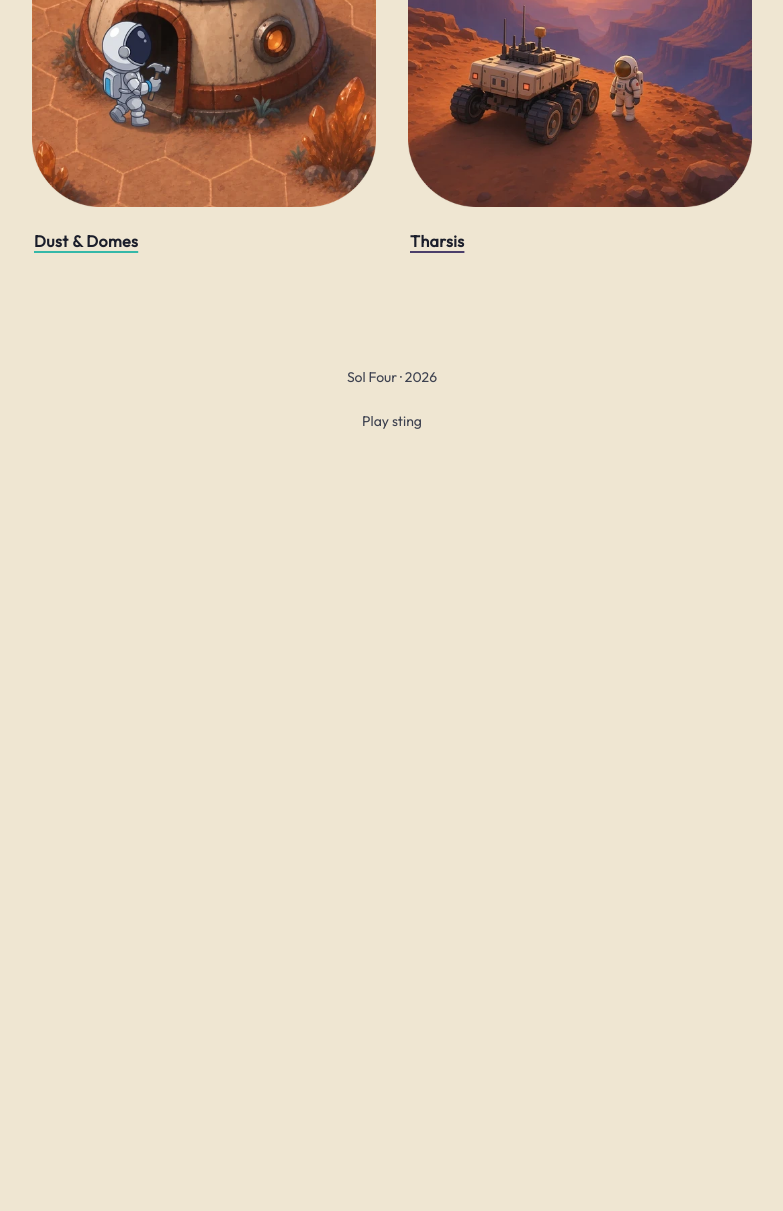
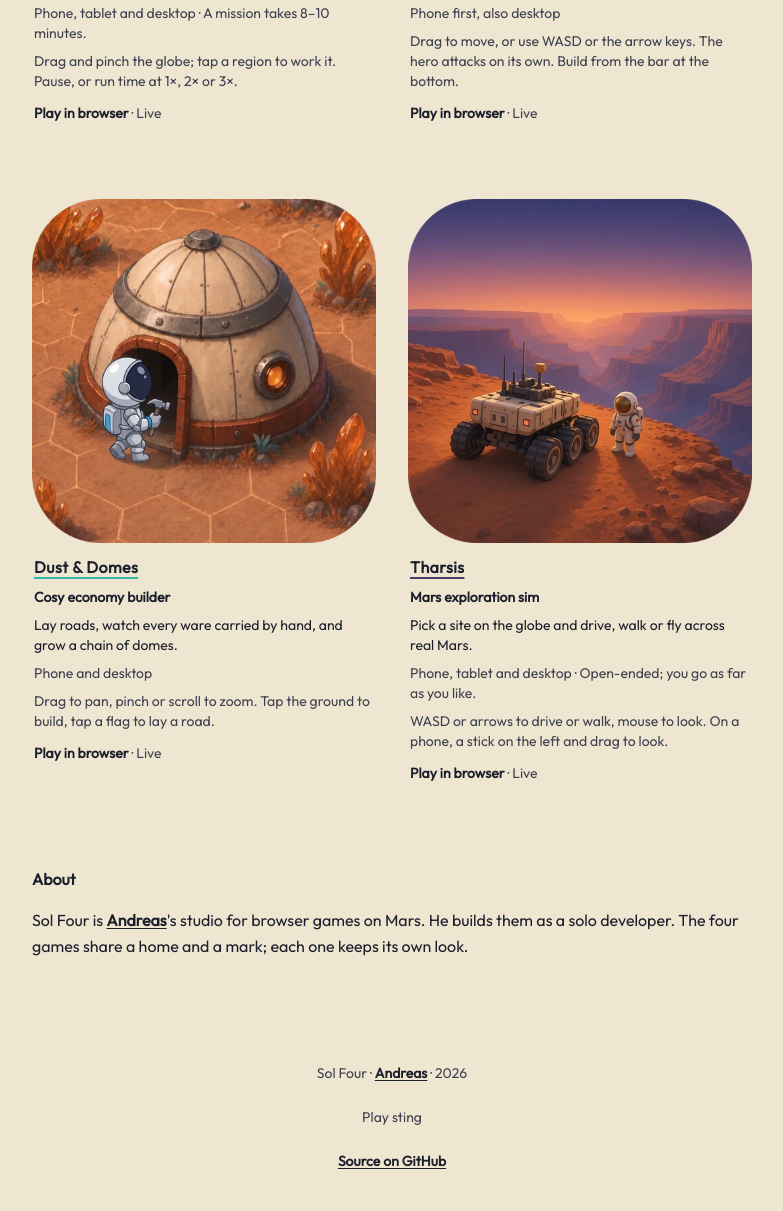
Before and after one commit to anoff/solfour, an Astro site: page / in a window 1280 px wide. Shown: the part 797-2008 px from the top of the page, without its empty margins (248-1031 px from the left). Before the commit the page ends 1280 px from the top, so only its background shows below. Built offline with nearby package versions, Linux system fonts and the light colour scheme; Astro itself is replaced by a stand-in of ours; a web font is replaced by a local one.

Commit message:
Add landing page content: pitches, genres, and About
Cards show title, genre, pitch, platform, controls, and a play label. About names Andreas and links to his GitHub. Every card still points at its planned solfour.app host.

```diff
--- a/data/games.json
+++ b/data/games.json
@@ -4,7 +4,13 @@
     "wordmark": "SOL FOUR",
     "tagline": "Four games on Mars.",
     "taglineStatus": "placeholder — Andreas to pick",
-    "url": "https://solfour.app"
+    "url": "https://solfour.app",
+    "intro": "Four browser games, each with its own style, under one studio. All of them are set on Mars, and all of them play in the browser.",
+    "authorName": "Andreas",
+    "authorUrl": "https://github.com/anoff",
+    "about": "Sol Four is Andreas's studio for browser games on Mars. He builds them as a solo developer. The four games share a home and a mark; each one keeps its own look.",
+    "sourceLabel": "Source on GitHub",
+    "sourceUrl": "https://github.com/anoff/solfour"
   },
   "games": [
     {
@@ -13,7 +19,13 @@
       "signature": "#FF7A3D",
       "url": "https://areoid.solfour.app",
       "urlStatus": "live",
-      "notes": "Planned CI host. DNS for the subdomain is Andreas's."
+      "pitch": "Seal a region of Mars, grow the bloom inside, and open the sky.",
+      "genre": "Terraforming simulator",
+      "platform": "Phone, tablet and desktop",
+      "controls": "Drag and pinch the globe; tap a region to work it. Pause, or run time at 1×, 2× or 3×.",
+      "session": "A mission takes 8–10 minutes.",
+      "playLabel": "Play in browser",
+      "statusLabel": "Live"
     },
     {
       "slug": "prospectors",
@@ -21,7 +33,12 @@
       "signature": "#4FD6E6",
       "url": "https://prospectors.solfour.app",
       "urlStatus": "live",
-      "notes": "Planned CI host. DNS for the subdomain is Andreas's."
+      "pitch": "Claim ore fields from your Hab, fly the haul home, and defend the network.",
+      "genre": "Mining and tower defence",
+      "platform": "Phone first, also desktop",
+      "controls": "Drag to move, or use WASD or the arrow keys. The hero attacks on its own. Build from the bar at the bottom.",
+      "playLabel": "Play in browser",
+      "statusLabel": "Live"
     },
     {
       "slug": "domes",
@@ -29,7 +46,12 @@
       "signature": "#35B8A8",
       "url": "https://domes.solfour.app",
       "urlStatus": "live",
-      "notes": "Planned CI host. DNS for the subdomain is Andreas's."
+      "pitch": "Lay roads, watch every ware carried by hand, and grow a chain of domes.",
+      "genre": "Cosy economy builder",
+      "platform": "Phone and desktop",
+      "controls": "Drag to pan, pinch or scroll to zoom. Tap the ground to build, tap a flag to lay a road.",
+      "playLabel": "Play in browser",
+      "statusLabel": "Live"
     },
     {
       "slug": "tharsis",
@@ -37,7 +59,13 @@
       "signature": "#4B3F6B",
       "url": "https://tharsis.solfour.app",
       "urlStatus": "live",
-      "notes": "Planned CI host. DNS for the subdomain is Andreas's."
+      "pitch": "Pick a site on the globe and drive, walk or fly across real Mars.",
+      "genre": "Mars exploration sim",
+      "platform": "Phone, tablet and desktop",
+      "controls": "WASD or arrows to drive or walk, mouse to look. On a phone, a stick on the left and drag to look.",
+      "session": "Open-ended; you go as far as you like.",
+      "playLabel": "Play in browser",
+      "statusLabel": "Live"
     }
   ]
 }
--- a/src/components/GameCard.astro
+++ b/src/components/GameCard.astro
@@ -7,6 +7,9 @@ interface Props {
 
 const { game } = Astro.props;
 const cardSrc = `/games/${game.slug}/card-512.webp`;
+const platformLine = game.session
+  ? `${game.platform} · ${game.session}`
+  : game.platform;
 ---
 
 <a
@@ -23,12 +26,20 @@ const cardSrc = `/games/${game.slug}/card-512.webp`;
     class="aspect-square h-auto w-full"
     decoding="async"
   />
-  <div class="flex min-h-11 flex-col justify-center px-0.5">
+  <div class="flex flex-col gap-2 px-0.5">
     <p class="font-semibold tracking-wide">
       <span
         class="underline decoration-2 underline-offset-4"
         style={`text-decoration-color: ${game.signature}`}>{game.name}</span
       >
     </p>
+    <p class="text-sm font-semibold text-ink">{game.genre}</p>
+    <p class="text-sm text-ink">{game.pitch}</p>
+    <p class="text-sm text-muted">{platformLine}</p>
+    <p class="text-sm text-muted">{game.controls}</p>
+    <p class="min-h-11 pt-1 text-sm font-semibold text-ink">
+      {game.playLabel}
+      <span class="font-normal text-muted"> · {game.statusLabel}</span>
+    </p>
   </div>
 </a>
--- a/src/pages/index.astro
+++ b/src/pages/index.astro
@@ -5,6 +5,9 @@ import StingButton from '../components/StingButton.astro';
 import { games, studio } from '../data/games';
 
 const year = new Date().getFullYear();
+const aboutParts = studio.about.split(studio.authorName);
+const linkClass =
+  'font-semibold text-ink underline decoration-1 underline-offset-2 outline-none focus-visible:outline-solid focus-visible:outline-2 focus-visible:outline-offset-2 focus-visible:outline-ink';
 ---
 
 <Layout>
@@ -26,11 +29,13 @@ const year = new Date().getFullYear();
         </h1>
       </div>
       <p class="mt-4 text-base text-muted sm:text-lg">{studio.tagline}</p>
+      <p class="mt-5 max-w-3xl text-base text-ink">{studio.intro}</p>
     </header>
 
-    <main class="flex-1 pb-16">
-      <h2 class="sr-only">Games</h2>
-      <ul class="grid grid-cols-1 gap-10 sm:grid-cols-2 sm:gap-x-8 sm:gap-y-12">
+    <main class="flex-1 pb-8">
+      <section>
+        <h2 class="mb-8 font-semibold">Games</h2>
+        <ul class="grid grid-cols-1 gap-12 sm:grid-cols-2 sm:gap-x-8 sm:gap-y-14">
           {
             games.map((game) => (
               <li>
@@ -39,13 +44,41 @@ const year = new Date().getFullYear();
             ))
           }
         </ul>
+      </section>
+
+      <section class="mt-16 mb-8">
+        <h2 class="mb-4 font-semibold">About</h2>
+        <p class="text-base leading-relaxed text-ink">
+          {aboutParts[0]}<a
+            href={studio.authorUrl}
+            target="_blank"
+            rel="noopener noreferrer"
+            class={linkClass}>{studio.authorName}</a
+          >{aboutParts.slice(1).join(studio.authorName)}
+        </p>
+      </section>
     </main>
 
     <footer
       class="flex flex-col items-center gap-3 py-10 text-center text-sm text-muted"
     >
-      <p>{studio.name} · {year}</p>
+      <p>
+        {studio.name} · <a
+          href={studio.authorUrl}
+          target="_blank"
+          rel="noopener noreferrer"
+          class={linkClass}>{studio.authorName}</a
+        > · {year}
+      </p>
       <StingButton />
+      <p>
+        <a
+          href={studio.sourceUrl}
+          target="_blank"
+          rel="noopener noreferrer"
+          class={linkClass}>{studio.sourceLabel}</a
+        >
+      </p>
     </footer>
   </div>
 </Layout>
--- a/tests/games.test.mjs
+++ b/tests/games.test.mjs
@@ -10,6 +10,13 @@ const tokens = JSON.parse(readFileSync(join(root, 'data/tokens.json'), 'utf8'));
 const css = readFileSync(join(root, 'src/styles/global.css'), 'utf8');
 const cardSource = readFileSync(join(root, 'src/components/GameCard.astro'), 'utf8');
 const hex = /^#[0-9A-Fa-f]{6}$/;
+
+const expectedGenres = {
+  areoid: 'Terraforming simulator',
+  prospectors: 'Mining and tower defence',
+  domes: 'Cosy economy builder',
+  tharsis: 'Mars exploration sim',
+};
 
 test('games.json has studio fields and four games', () => {
   assert.equal(typeof data.studio.name, 'string');
@@ -28,6 +35,7 @@ test('every game is a playable card on an https://*.solfour.app host', () => {
     assert.ok(hex.test(game.signature), `${game.slug} signature`);
     assert.equal(typeof game.url, 'string', `${game.slug} url`);
     assert.equal(game.urlStatus, 'live', `${game.slug} urlStatus`);
+    assert.equal(game.statusLabel, 'Live', `${game.slug} statusLabel`);
     const url = new URL(game.url);
     assert.equal(url.protocol, 'https:');
     assert.equal(url.hostname, `${game.slug}.solfour.app`);
@@ -35,10 +43,23 @@ test('every game is a playable card on an https://*.solfour.app host', () => {
   }
 });
 
+test('every game has the exact genre from the art direction', () => {
+  const seen = new Set();
+  for (const game of data.games) {
+    assert.equal(typeof game.genre, 'string', `${game.slug} genre type`);
+    assert.ok(game.genre.trim().length > 0, `${game.slug} genre is empty`);
+    assert.equal(game.genre, expectedGenres[game.slug], `${game.slug} genre`);
+    seen.add(game.slug);
+  }
+  assert.deepEqual([...seen].sort(), Object.keys(expectedGenres).sort());
+  assert.equal(data.games.find((game) => game.slug === 'tharsis').name, 'Tharsis');
+});
+
 test('no card is coming soon', () => {
   for (const game of data.games) {
     assert.notEqual(game.url, null, `${game.slug} url`);
     assert.notEqual(game.urlStatus, 'TODO', `${game.slug} urlStatus`);
+    assert.notEqual(game.statusLabel, 'Coming soon', `${game.slug} statusLabel`);
   }
   assert.doesNotMatch(cardSource, /coming soon/i);
 });
```
Also changed, not shown: src/data/games.ts (+13 -1 lines), README.md. Lines whose indentation alone changed are shown as unchanged.
